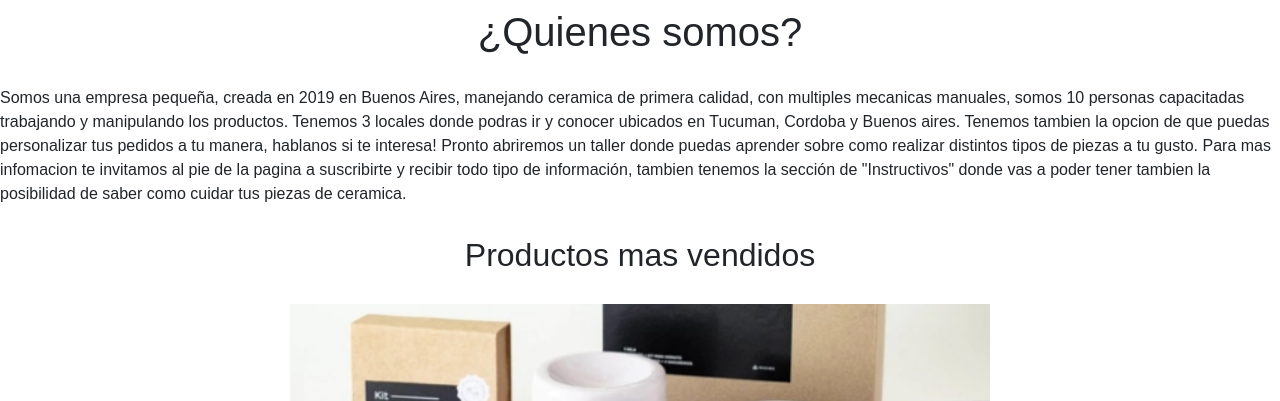
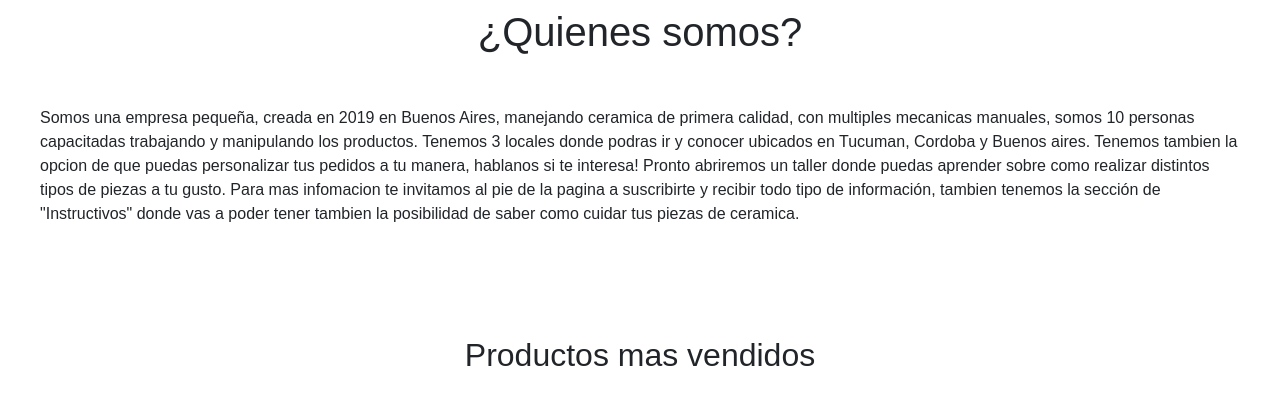
Before and after one commit to AgustinaOlmedo/proyecto-coderhouse, a website: page index.html in a window 1280 px wide. Shown: the part 322-723 px from the top of the page. Drawn offline with Linux system fonts and the light colour scheme.

Commit message:
Aplicando ultimos detalles de p

```diff
--- a/scss/layout/_general.scss
+++ b/scss/layout/_general.scss
@@ -146,4 +146,5 @@ footer {
     }
 
 
+
 }
--- a/scss/layout/_index.scss
+++ b/scss/layout/_index.scss
@@ -11,3 +11,7 @@
     @include diseñoimg;
     @include centerblock;
 }
+p{
+    margin: 20px;
+    padding: 20px;
+}
```
Also changed, not shown: css/style.css, 1 other file.
